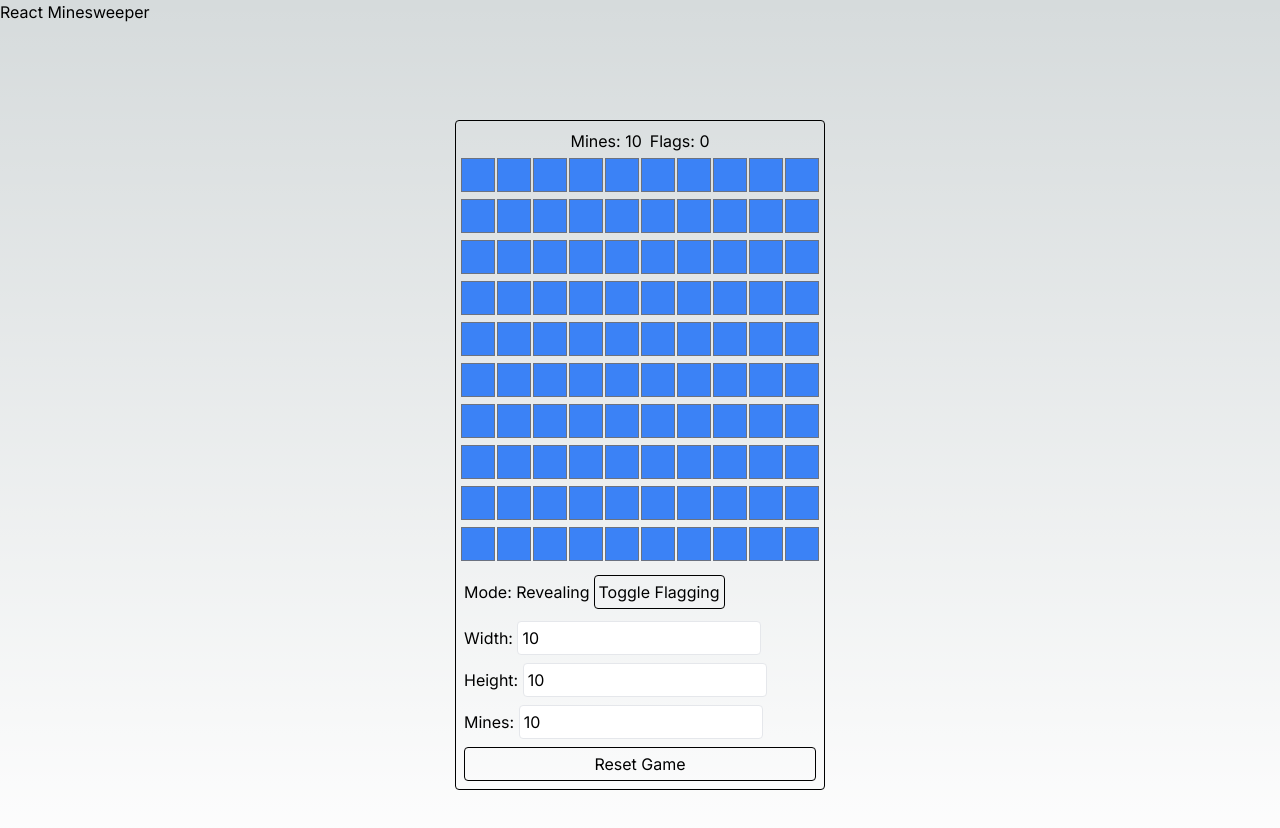
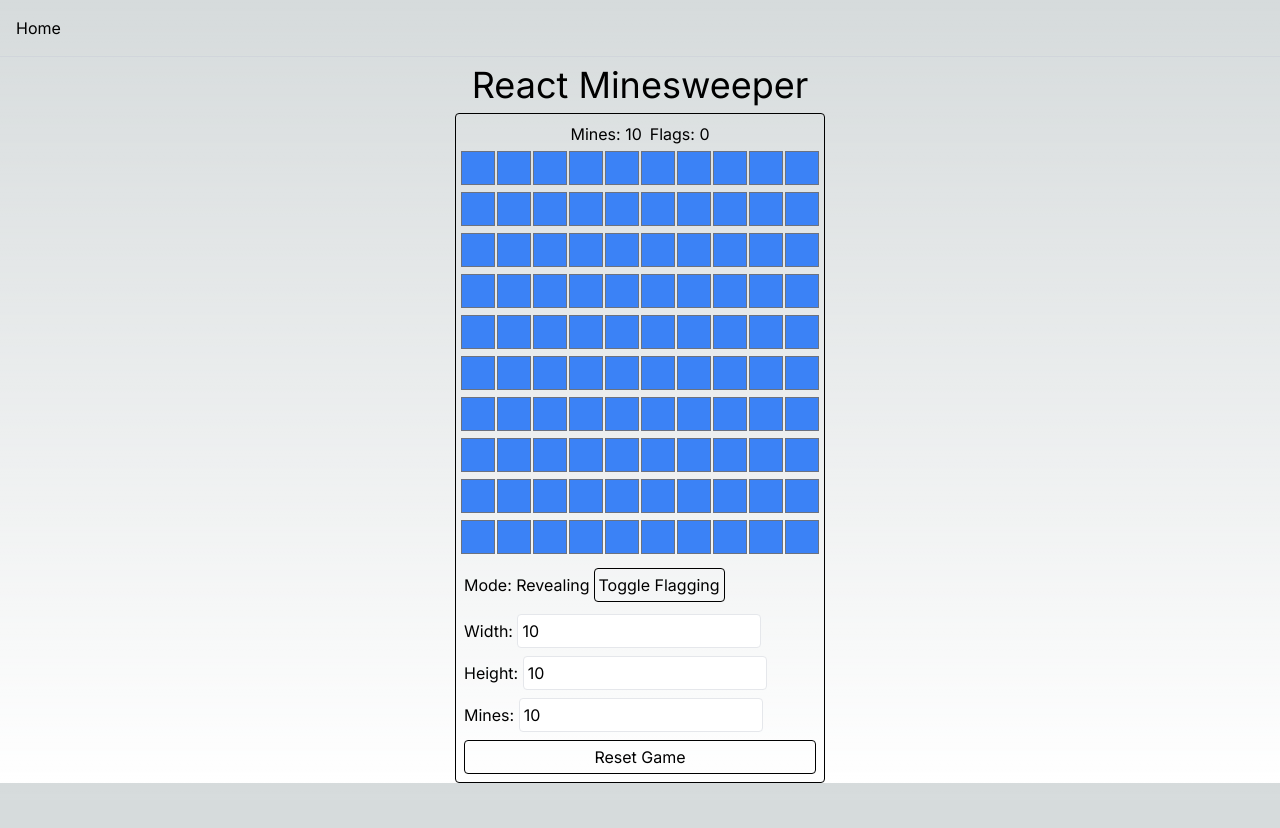
Before and after one commit to goldensansapple/Portfolio-Website, a Next.js app: page /minesweeper in a window 1280 px wide. Shown: the top 828 px of the page. After the commit the page ends 800 px from the top, so only its background shows below. Built offline with nearby package versions, Linux system fonts and the light colour scheme.

Commit message:
Pages work

```diff
--- a/src/app/error.tsx
+++ b/src/app/error.tsx
@@ -0,0 +1,10 @@
+"use client";
+
+export default function Error() {
+  return (
+    <div className="flex flex-col min-h-screen justify-center items-center">
+      <div className="text-4xl font-extrabold">Unexpected Server Error Occurred</div>
+      <a className="border border-gray-300 rounded-lg p-1 hover:border-blue-500" href="/">Go back to home</a>
+    </div>
+  );
+}
--- a/src/app/loading.tsx
+++ b/src/app/loading.tsx
@@ -2,8 +2,8 @@ import Image from "next/image";
 
 export default function Loading() {
   return (
-    <div className="flex flex-col justify-center items-center">
-      <Image className="dark:invert" src="/loading.gif" alt="Loading symbol" />
+    <div className="flex min-h-screen justify-center items-center">
+      <Image src="/loading.gif" alt="Loading symbol" />
     </div>
   );
 }
--- a/src/app/minesweeper/page.tsx
+++ b/src/app/minesweeper/page.tsx
@@ -3,8 +3,11 @@ import Minesweeper from "@/components/minesweeper/minesweeper";
 export default function MinesweeperPage() {
   return (
     <>
-      <div>React Minesweeper</div>
-      <main className="flex min-h-screen justify-center py-24">
+      <div className="flex border-b border-gray-300 mb-2">
+        <a className="p-4" href="/">Home</a>
+      </div>
+      <div className="text-4xl text-center mb-2">React Minesweeper</div>
+      <main className="flex justify-center">
         <Minesweeper />
       </main>
     </>
--- a/src/app/not-found.tsx
+++ b/src/app/not-found.tsx
@@ -0,0 +1,8 @@
+export default function NotFound() {
+    return (
+      <div className="flex flex-col min-h-screen justify-center items-center">
+        <div className="text-4xl font-extrabold p-4">404 Not found</div>
+        <a className="border border-gray-300 rounded-lg p-1 hover:border-blue-500" href="/">Go back to home</a>
+      </div>
+    );
+  }
--- a/src/app/page.tsx
+++ b/src/app/page.tsx
@@ -2,11 +2,11 @@ import Image from "next/image";
 
 export default function Home() {
   return (
-    <>
+    <div>
       <div className="text-4xl font-extrabold">Jesse Gomez&apos;s Portfolio</div>
       <div>
         <a href="/minesweeper">Minesweeper</a>
       </div>
-    </>
+    </div>
   );
 }
--- a/src/components/minesweeper/minesweeperCell.tsx
+++ b/src/components/minesweeper/minesweeperCell.tsx
@@ -67,7 +67,7 @@ export default function MinesweeperCell({
 
   return (
     <button
-      className={`p-0 w-[${cellWidth}px] h-[${cellHeight}px] min-w-[16px] min-h-[16px] border border-gray-500 dark:border-gray-400 dark:hover:border-orange-500 hover:border-orange-500`}
+      className={`p-0 w-[${cellWidth}px] h-[${cellHeight}px] min-w-[16px] min-h-[16px] border border-gray-500 dark:border-gray-400 hover:border-orange-500`}
       onClick={onClick}
     >
       {image}
--- a/src/components/minesweeper/minesweeperGrid.tsx
+++ b/src/components/minesweeper/minesweeperGrid.tsx
@@ -13,9 +13,9 @@ export default function MinesweeperGrid({
     <table className="table-fixed whitespace-nowrap w-max">
       <tbody>
         {grid.map((row, y) => (
-          <tr key={y} className="">
+          <tr key={y}>
             {row.map((cell, x) => (
-              <td className="" key={x}>
+              <td key={x}>
                 <MinesweeperCell
                   cell={cell}
                   onClick={() => handleClick(x, y)}
```
Also changed, not shown: src/app/layout.tsx (+8 -8 lines).
